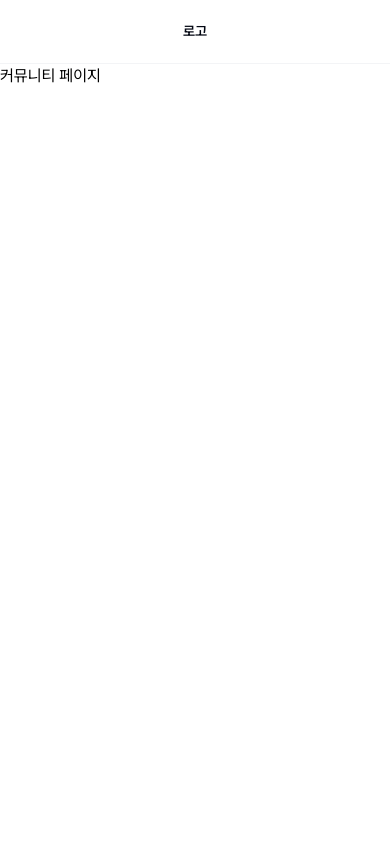
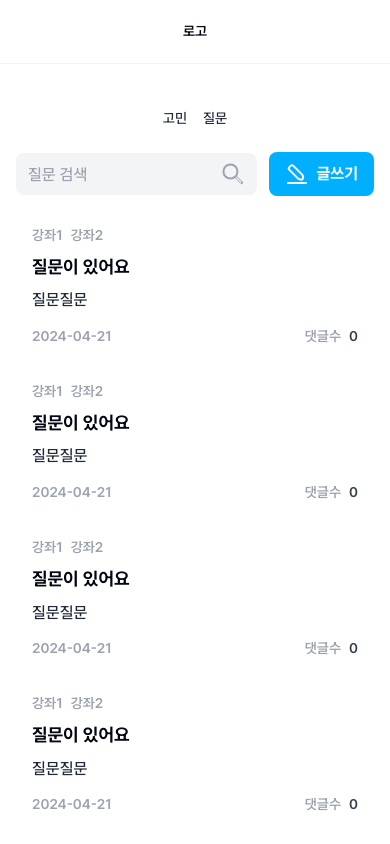
Before and after one commit to mung96/gongkademy_front, a Next.js app: page /community/WORRY in a window 390 px wide. Built offline with nearby package versions, Linux system fonts and the light colour scheme.

Commit message:
Design: 게시글 목록 페이지 반응형 구현 (#8)

```diff
--- a/src/app/(with-header)/community/[category]/page.tsx
+++ b/src/app/(with-header)/community/[category]/page.tsx
@@ -1,11 +1,64 @@
-type BoardCategory = 'question' | 'worry';
+'use client';
+
+import BoardItem, { BoardCategory } from '@/board/BoardItem';
+import Input from '@/components/Input';
+import ListItem from '@/components/ListItem';
+import { PATH } from '@/constants/path';
+import Link from 'next/link';
+import { useState } from 'react';
+import MagnifierIcon from '@/app/assets/svg/MagnifierIcon.svg';
+import Button from '@/components/Button';
+import PencilIcon from '@/app/assets/svg/PencilIcon.svg';
+import { boardList } from '@/app/(with-header)/courses/[id]/page';
+import Pagination from '@/components/Pagination';
 
 export default function Page({ params }: { params: { category: BoardCategory } }) {
   const { category } = params;
-  if (category === 'question' || category === 'worry') {
+  if (category === BoardCategory.QUESTION || category === BoardCategory.WORRY) {
     console.log(category);
     console.log(params);
   }
-
-  return <div>커뮤니티 페이지</div>;
+  const [search, setSearch] = useState('');
+  return (
+    <main className="flex flex-col items-center gap-4 px-4 pb-[72px] pt-9 tablet:flex-row tablet:items-start tablet:justify-center tablet:px-6 tablet:pt-12 desktop:pt-16">
+      <nav className="flex tablet:w-[168px] tablet:flex-col tablet:gap-3 desktop:w-[192px]">
+        <Link href={PATH.COMMUNITY(BoardCategory.WORRY)}>
+          <ListItem label={'고민'} isSelect={category === BoardCategory.WORRY} />
+        </Link>
+        <Link href={PATH.COMMUNITY(BoardCategory.QUESTION)}>
+          <ListItem label={'질문'} isSelect={category === BoardCategory.QUESTION} />
+        </Link>
+      </nav>
+      <div className="flex w-full flex-col gap-3  tablet:max-w-[536px] desktop:max-w-[1024px]">
+        <div className="flex w-full flex-1 items-center gap-3">
+          <Input
+            value={search}
+            placeholder="질문 검색"
+            onChange={(e) => setSearch(e.target.value)}
+            icon={<MagnifierIcon />}
+          />
+          <Button icon={<PencilIcon />} onClick={() => console.log('글쓰기 클릭')}>
+            글쓰기
+          </Button>
+        </div>
+        <div className="flex w-full flex-col items-center gap-4">
+          <ul className="w-full">
+            {boardList.map((board) => (
+              <BoardItem
+                title={board.title}
+                content={board.content}
+                date={board.date}
+                category={board.category}
+                commentCount={board.commentCount}
+                courseTitle={board.courseTitle}
+                lectureTitle={board.lectureTitle}
+                key={board.id}
+              />
+            ))}
+          </ul>
+          <Pagination totalPage={38} limit={20} buttonPerPage={5} />
+        </div>
+      </div>
+    </main>
+  );
 }
--- a/src/board/BoardItem.tsx
+++ b/src/board/BoardItem.tsx
@@ -1,6 +1,6 @@
 export enum BoardCategory {
-  QUESTION = 'QUESTION',
-  WORRY = 'WORRY',
+  QUESTION = 'question',
+  WORRY = 'worry',
 }
 
 type Props = {
--- a/src/components/ListItem.tsx
+++ b/src/components/ListItem.tsx
@@ -19,7 +19,7 @@ export default function ListItem({ label, icon, isSelect }: Props) {
   return (
     <li
       className={twMerge(
-        'flex w-fit min-w-fit stroke-neutral-gray-800 cursor-pointer h-9 button2 tablet:h-10 items-center gap-[6px] rounded-lg bg-neutral-gray-0 px-2 text-neutral-gray-800  tablet:px-[14px]',
+        'flex flex-1 min-w-fit stroke-neutral-gray-800 cursor-pointer h-9 button2 tablet:h-10 items-center gap-[6px] rounded-lg bg-neutral-gray-0 px-2 text-neutral-gray-800  tablet:px-[14px]',
         styles({ isSelect }),
       )}
     >
```
